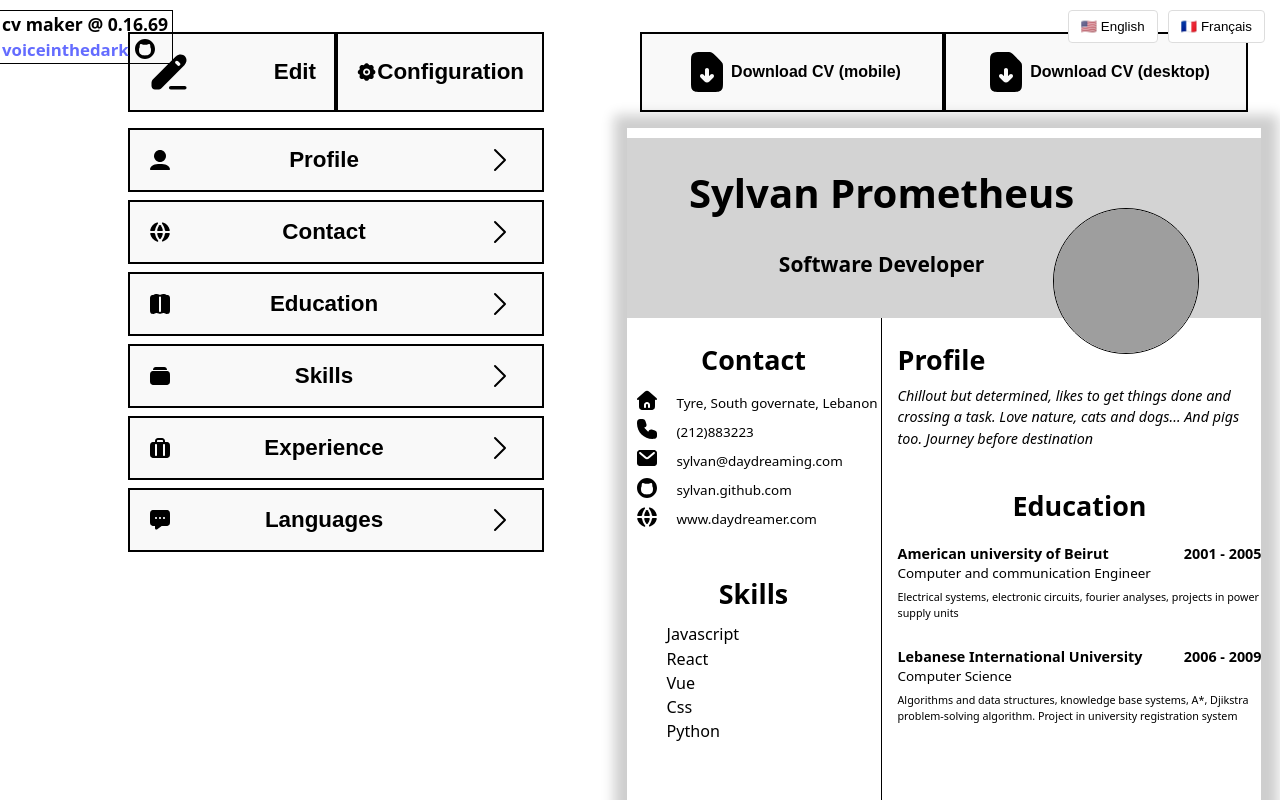
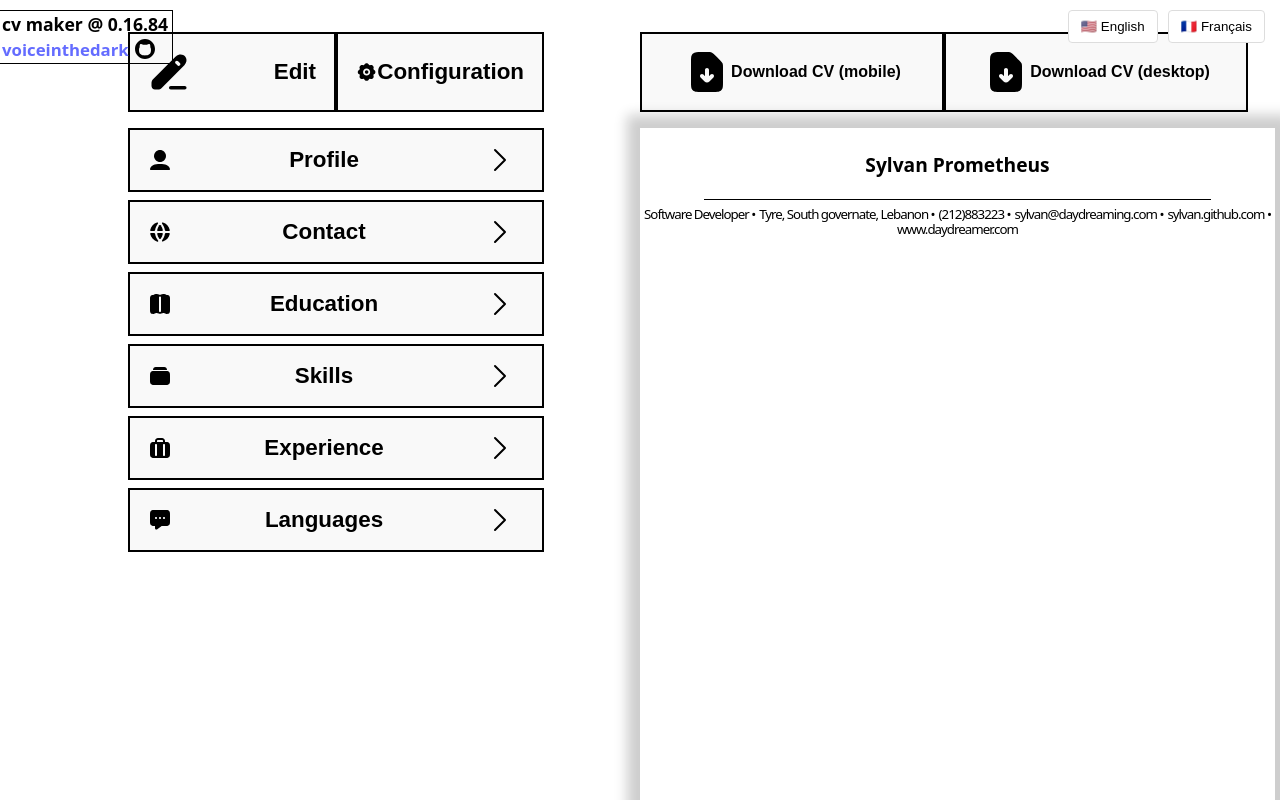
Before and after one commit to voiceinthedark/Resume-maker, a React (Vite) app: page / in a window 1280 px wide. Shown: the top 800 px of the page. Built offline with nearby package versions, Linux system fonts and the light colour scheme; grey boxes are pictures that could not be loaded.

Commit message:
classical resume scaffolding
feat: add main scaffolding for the classic resume
feat: add header section of the classic resume
style(header): add style for the header section
style(classic): add simple style for the classic resume

```diff
--- a/package.json
+++ b/package.json
@@ -4,7 +4,7 @@
   "homepage": "",
   "author": "voiceinthedark",
   "private": false,
-  "version": "0.16.69",
+  "version": "0.16.84",
   "type": "module",
   "scripts": {
     "dev": "vite",
--- a/src/App.jsx
+++ b/src/App.jsx
@@ -10,6 +10,7 @@ import './i18n.js'
 import { I18nextProvider } from 'react-i18next'
 import i18n from './i18n.js'
 import EnhancedLanguageSwitcher from './components/utils/EnhancedLanguageSwitcher.jsx'
+import ClassicResume from './components/resume/classic/ClassicResume.jsx'
 
 function App() {
   const [active, setActive] = useState('edit')
@@ -63,7 +64,8 @@ function App() {
               save={save}
               setSave={setSave}
             />}
-          <ResumePreview data={data} darkMode={darkMode} />
+          {/* <ResumePreview data={data} darkMode={darkMode} /> */}
+          <ClassicResume data={data} />
           <AppInfo darkMode={darkMode} />
           <EnhancedLanguageSwitcher />
         </>
--- /dev/null
+++ b/src/components/resume/classic/ClassicHeader.jsx
@@ -0,0 +1,18 @@
+import "../../../styles/classicheader.css"
+
+export default function ClassicHeader({ data }) {
+  return (
+    <section className="classic-header">
+      <h1>{data.profile.fullname}</h1>
+      <hr />
+      <div className="header-info">
+        <span>{data.profile.speciality} &#8226;</span>
+        {data.links.map((l, i) => {
+          return(
+          <span>{l.value} {i < data.links.length - 1 ? <span>&#8226;</span> : ''} </span>
+          )
+        })}
+      </div>
+    </section>
+  )
+}
--- /dev/null
+++ b/src/components/resume/classic/ClassicResume.jsx
@@ -0,0 +1,10 @@
+import ClassicHeader from "./ClassicHeader";
+import "../../../styles/classicresume.css"
+
+export default function ClassicResume({ data }) {
+  return (
+    <main className="classic-resume">
+      <ClassicHeader data={data} />
+    </main>
+  )
+}
--- /dev/null
+++ b/src/styles/classicheader.css
@@ -0,0 +1,14 @@
+.classic-header{
+
+  .header-info{
+    display: flex;
+    align-items: center;
+    justify-content: center;
+    flex-wrap: wrap;
+    gap: 4px;
+    margin-top: -20px;
+    font-size: 80%;
+    line-height: 0.8;
+    letter-spacing: -1px;
+  }
+}
--- /dev/null
+++ b/src/styles/classicresume.css
@@ -0,0 +1,44 @@
+@import url('./index.css');
+
+:root {
+  --a4-height: 297;
+  --a4-width: 210;
+  --font-color: #000;
+  --font-sans: system-ui, Avenir, Helvetica, Arial, sans-serif;
+  --font-serif: "Times new romans", serif;
+}
+
+.classic-resume {
+  display: flex;
+  flex-direction: column;
+  width: calc(var(--a4-width) * var(--scale) * 1mm);
+  height: calc(var(--a4-height) * var(--scale) * 1mm);
+  box-shadow: 2px 2px 12px 15px rgb(244 255 255 / 0.2);
+  padding-top: 10px;
+  background-color: #fff;
+  color: var(--font-color);
+  position: sticky;
+  top: 20px;
+  font-size: calc(130% * var(--scale));
+
+  h1{
+    font-size: 1.2rem;
+  }
+  hr{
+    border-top: 1px solid black;
+    width: 80%;
+  }
+  hr::after{
+    content: '';
+  }
+
+}
+
+
+@media (prefers-color-scheme: light) {
+  .classic-resume {
+    border-color: none;
+    box-shadow: 2px 2px 12px 15px rgb(10 10 10 / 0.2);
+  }
+
+}
```
Also changed, not shown: src/components/resume/classic/ClassicEducation.jsx (added), src/components/resume/classic/ClassicExperience.jsx (added), src/components/resume/classic/ClassicLanguage.jsx (added), src/components/resume/classic/ClassicProfile.jsx (added), src/components/resume/classic/ClassicSkill.jsx (added).
